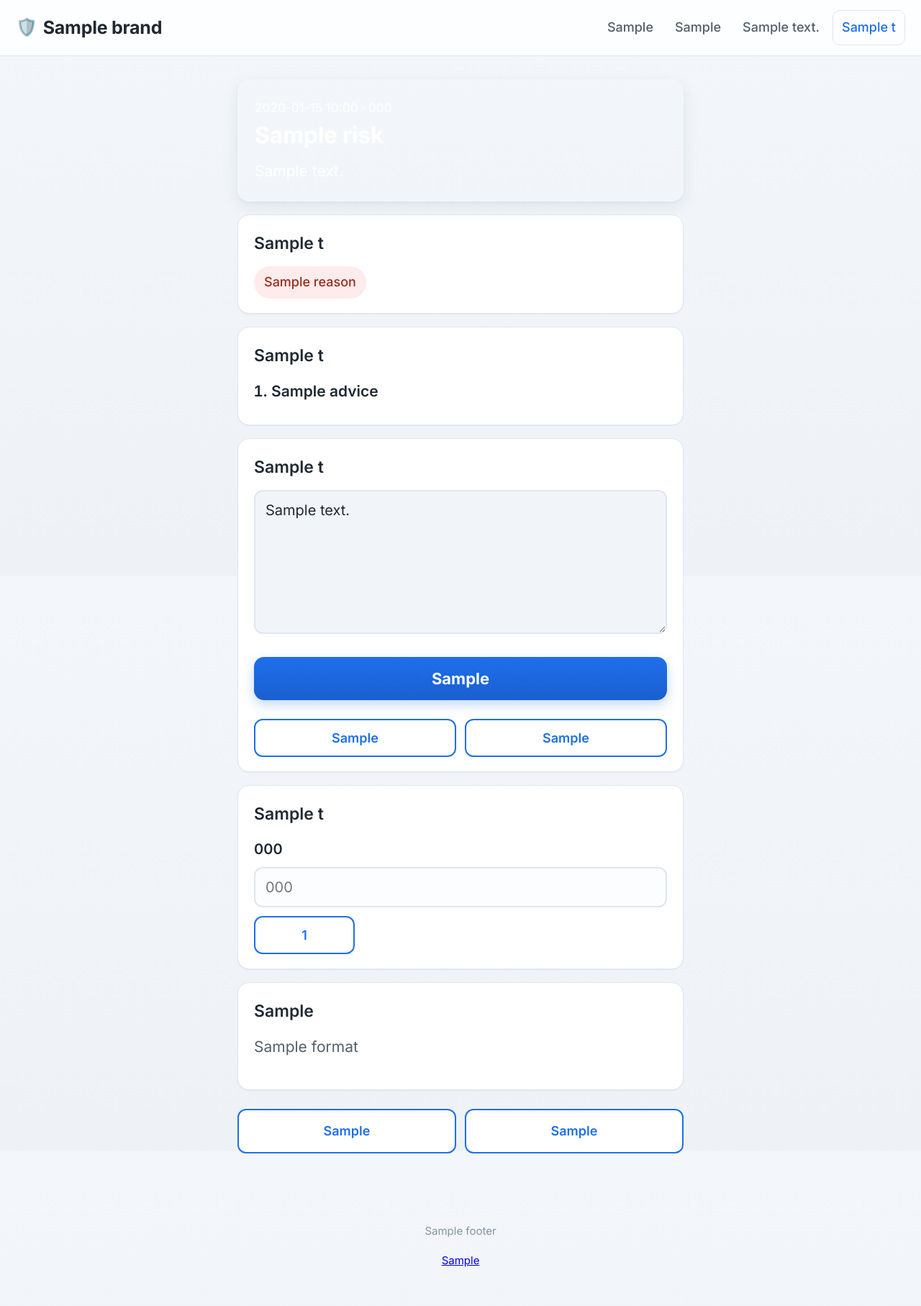
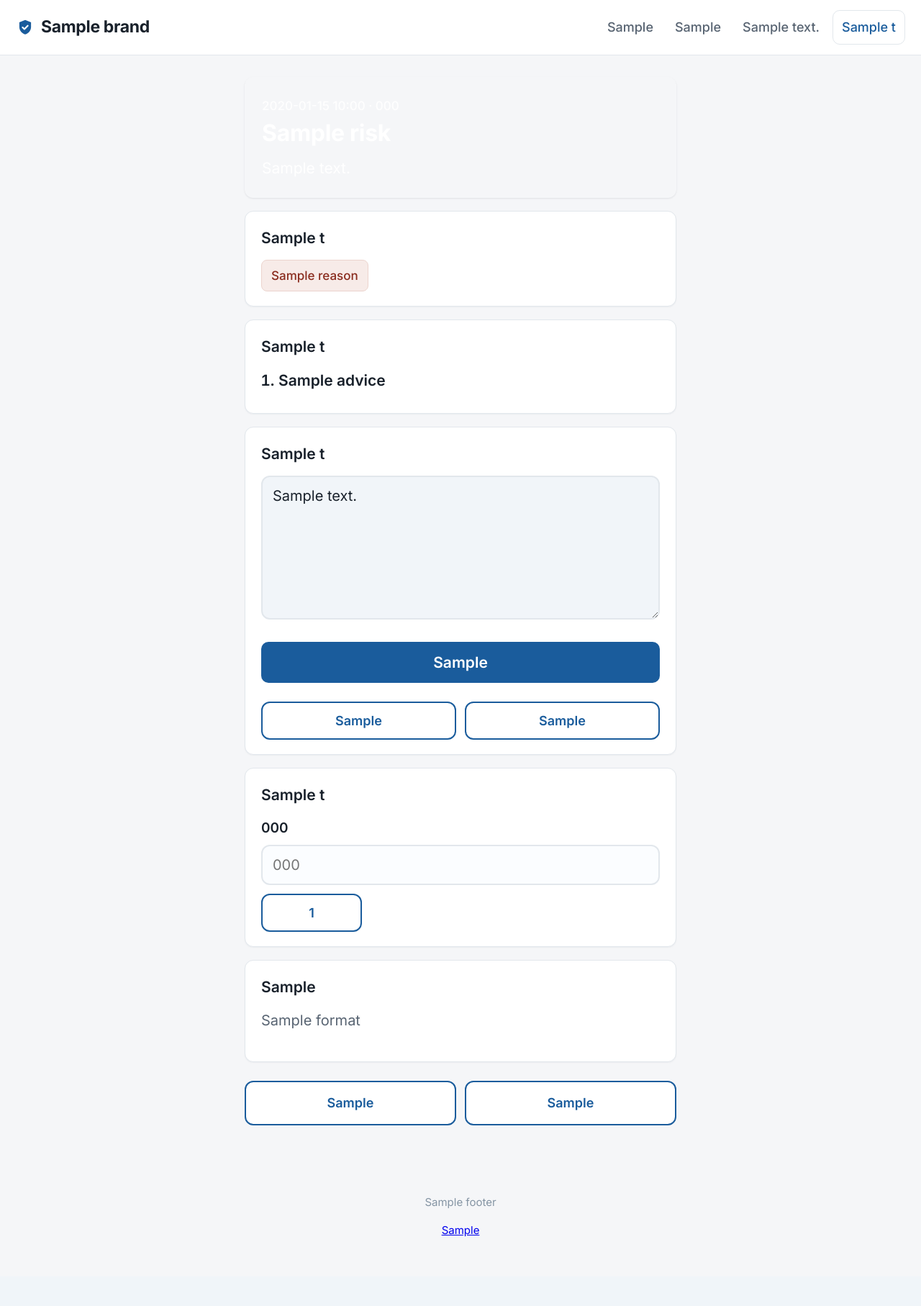
Before and after one commit to olivia0401/parent-check, a Python web app: template templates/detail.html in a window 1280 px wide. Shown: the whole page at 72% size. After the commit the page ends 1719 px from the top, so only its background shows below. Run offline with Jinja, Linux system fonts and the light colour scheme; the template is opened without the code that fills it: most values are stand-ins (such as "Sample title", 1, 10 or a date in 2020).

Commit message:
Refine UI: flatten styling, add SVG brand mark, calmer palette

```diff
--- a/static/styles.css
+++ b/static/styles.css
@@ -2,16 +2,16 @@
    risk colours: neutral blue-grey (low), amber (caution), red (danger) */
 
 :root {
-  --bg: #eef2f6;
+  --bg: #f5f6f8;
   --surface: #ffffff;
-  --ink: #1f2933;
-  --ink-soft: #52606d;
-  --primary: #1f6feb;
-  --primary-dark: #1a5fd0;
-  --line: #dfe6ee;
-  --radius: 16px;
-  --shadow: 0 2px 4px rgba(20, 40, 70, 0.04), 0 8px 24px rgba(20, 40, 70, 0.08);
-  --shadow-sm: 0 1px 2px rgba(20, 40, 70, 0.06);
+  --ink: #19212b;
+  --ink-soft: #586472;
+  --primary: #1a5c9c;
+  --primary-dark: #124b83;
+  --line: #e2e7ec;
+  --radius: 12px;
+  --shadow: 0 1px 3px rgba(16, 32, 52, 0.06), 0 1px 2px rgba(16, 32, 52, 0.04);
+  --shadow-sm: 0 1px 2px rgba(16, 32, 52, 0.05);
 }
 
 * {
@@ -26,11 +26,10 @@ body {
   margin: 0;
   font-family: "Inter", "Noto Sans SC", "PingFang SC", "Microsoft YaHei",
     system-ui, sans-serif;
-  font-size: 20px;
-  line-height: 1.7;
+  font-size: 19px;
+  line-height: 1.65;
   color: var(--ink);
-  background: linear-gradient(180deg, #f3f7fb 0%, var(--bg) 100%);
-  background-attachment: fixed;
+  background: var(--bg);
   min-height: 100vh;
 }
 
@@ -45,25 +44,24 @@ header {
   flex-wrap: wrap;
   gap: 10px;
   padding: 14px 22px;
-  background: rgba(255, 255, 255, 0.85);
-  backdrop-filter: saturate(160%) blur(8px);
+  background: var(--surface);
   border-bottom: 1px solid var(--line);
 }
 
 .brand {
   display: inline-flex;
   align-items: center;
-  gap: 8px;
-  font-size: 25px;
+  gap: 9px;
+  font-size: 23px;
   font-weight: 700;
   color: var(--ink);
   text-decoration: none;
-  letter-spacing: -0.01em;
+  letter-spacing: -0.015em;
 }
 
-.brand::before {
-  content: "🛡️";
-  font-size: 24px;
+.brand-mark {
+  flex-shrink: 0;
+  display: block;
 }
 
 nav {
@@ -94,38 +92,26 @@ nav a.lang {
 
 /* main */
 main {
-  max-width: 660px;
+  max-width: 640px;
   margin: 0 auto;
-  padding: 32px 20px 56px;
-  animation: rise 0.3s ease;
-}
-
-@keyframes rise {
-  from {
-    opacity: 0;
-    transform: translateY(8px);
-  }
-  to {
-    opacity: 1;
-    transform: none;
-  }
+  padding: 30px 20px 56px;
 }
 
 h1 {
-  font-size: 34px;
+  font-size: 30px;
   font-weight: 700;
   letter-spacing: -0.02em;
   margin: 6px 0 14px;
 }
 
 h2 {
-  font-size: 23px;
+  font-size: 21px;
   font-weight: 600;
-  margin: 30px 0 12px;
+  margin: 28px 0 12px;
 }
 
 .lead {
-  font-size: 21px;
+  font-size: 20px;
   color: var(--ink-soft);
   margin-top: 0;
 }
@@ -219,27 +204,24 @@ select {
   display: block;
   width: 100%;
   margin-top: 22px;
-  padding: 17px;
-  font-size: 22px;
-  font-weight: 700;
+  padding: 16px;
+  font-size: 21px;
+  font-weight: 600;
   font-family: inherit;
   color: #fff;
-  background: linear-gradient(180deg, var(--primary) 0%, var(--primary-dark) 100%);
+  background: var(--primary);
   border: none;
-  border-radius: 14px;
-  box-shadow: 0 6px 16px rgba(31, 111, 235, 0.28);
+  border-radius: 10px;
   cursor: pointer;
-  transition: transform 0.12s, box-shadow 0.12s, filter 0.12s;
+  transition: background 0.15s;
 }
 
 .big-button:hover {
-  filter: brightness(1.05);
-  box-shadow: 0 8px 22px rgba(31, 111, 235, 0.34);
+  background: var(--primary-dark);
 }
 
 .big-button:active {
-  transform: translateY(1px);
-  box-shadow: 0 4px 12px rgba(31, 111, 235, 0.28);
+  background: #0f4272;
 }
 
 /* examples */
@@ -342,12 +322,13 @@ select {
 }
 
 .reasons li {
-  font-size: 18px;
+  font-size: 17px;
   font-weight: 500;
-  padding: 7px 14px;
-  background: #fdeceb;
-  color: #9a2c1f;
-  border-radius: 999px;
+  padding: 7px 13px;
+  background: #f7ebe8;
+  color: #8a2c1e;
+  border: 1px solid #ecd4ce;
+  border-radius: 8px;
 }
 
 .advice {
--- a/templates/layout.html
+++ b/templates/layout.html
@@ -17,7 +17,12 @@
   </head>
   <body>
     <header>
-      <a class="brand" href="{{ url_for('index') }}">{{ t.brand }}</a>
+      <a class="brand" href="{{ url_for('index') }}">
+        <svg class="brand-mark" width="26" height="26" viewBox="0 0 24 24" fill="none" xmlns="http://www.w3.org/2000/svg" aria-hidden="true">
+          <path d="M12 2.5 4.5 5.5v6c0 4.4 3.2 8.2 7.5 9.5 4.3-1.3 7.5-5.1 7.5-9.5v-6L12 2.5Z" fill="#1a5c9c"/>
+          <path d="m8.7 12.1 2.3 2.3 4.3-4.5" stroke="#fff" stroke-width="2" stroke-linecap="round" stroke-linejoin="round"/>
+        </svg>
+        {{ t.brand }}</a>
       <nav>
         <a href="{{ url_for('index') }}">{{ t.nav_home }}</a>
         <a href="{{ url_for('history') }}">{{ t.nav_history }}</a>
```
Also changed, not shown: other parts of static/styles.css (+20 -23 lines), 1 other file.
